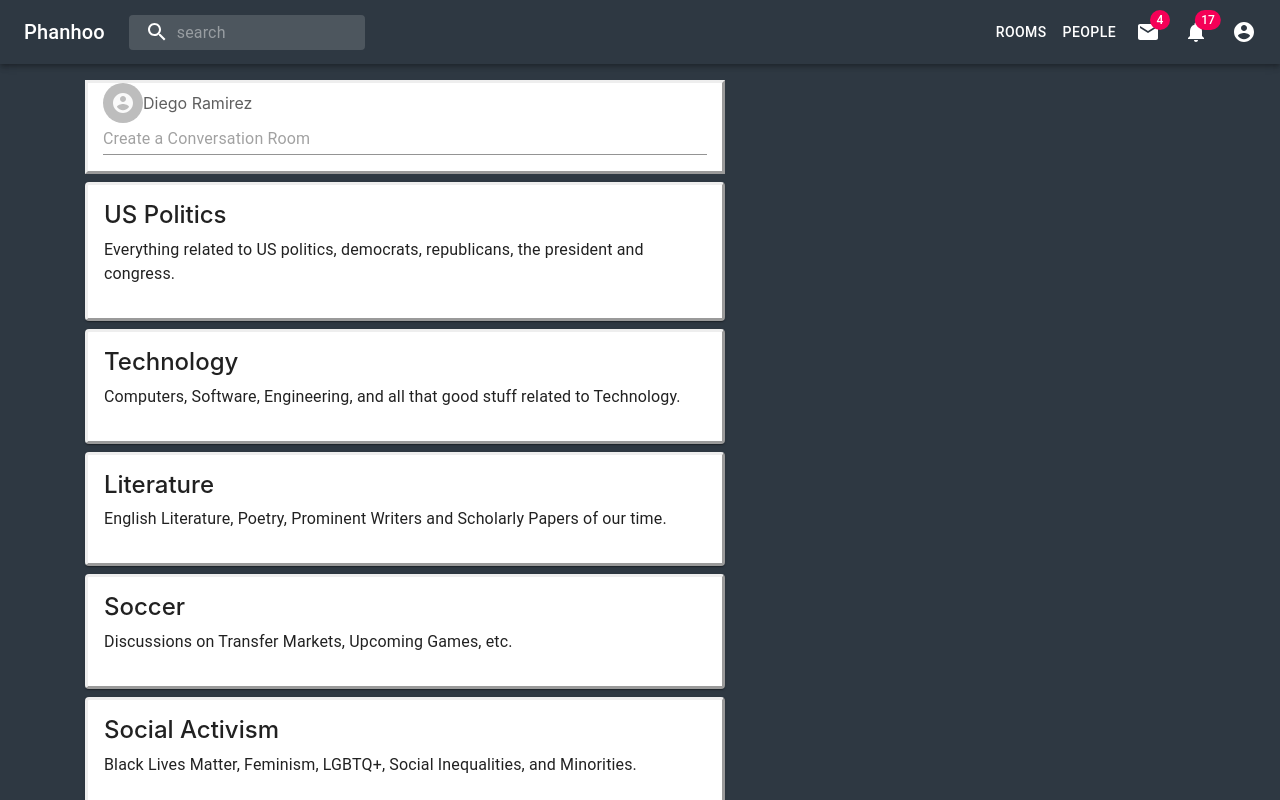
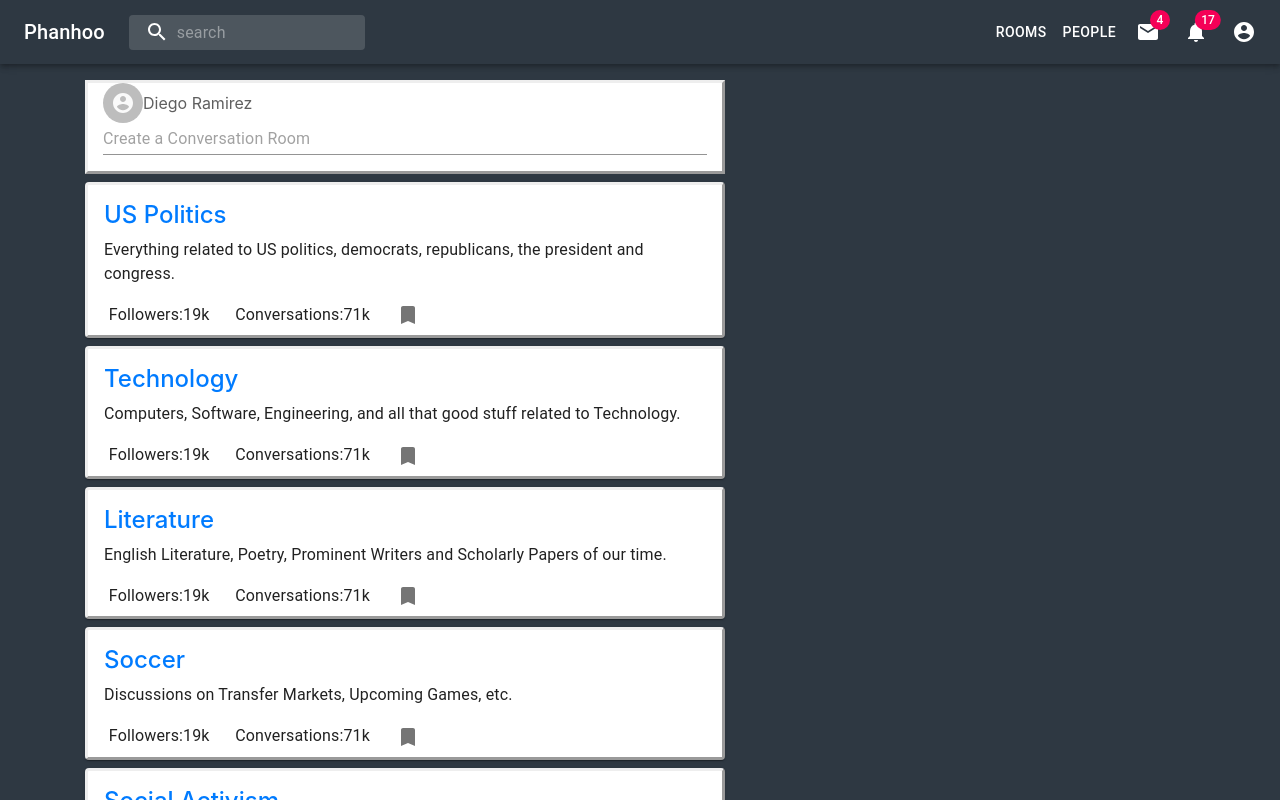
Before and after one commit to diegojramirezs7/phan, a React (Create React App) app in the folder frontend/: page /rooms in a window 1280 px wide. Shown: the top 800 px of the page. Built offline with nearby package versions, Linux system fonts and the light colour scheme.

Commit message:
updated style of roomcard

```diff
--- a/frontend/src/components/RoomCard.js
+++ b/frontend/src/components/RoomCard.js
@@ -3,21 +3,34 @@ import Card from '@material-ui/core/Card';
 import CardContent from '@material-ui/core/CardContent';
 import CardActions from '@material-ui/core/CardActions';
 import Typography from '@material-ui/core/Typography';
-import ArrowDropUpIcon from '@material-ui/icons/ArrowDropUp';
-import AddBoxIcon from '@material-ui/icons/AddBox';
 import IconButton from '@material-ui/core/IconButton';
-
+import BookmarkIcon from '@material-ui/icons/Bookmark';
+import {Link} from 'react-router-dom';
 
 function RoomCard(props) {
 	return (
 		<Card className="roomCard">
 			<CardContent>
-				<h4>{props.room.title}</h4>
+				<Link to="#">
+					<h4>{props.room.title}</h4>
+				</Link>
 				<Typography  variant="body1" component="p">
 				{props.room.description}
 				</Typography>
 			</CardContent>
-			<CardActions>
+			<CardActions className="roomFooter" style={{paddingTop: "0px"}}>
+				<div className="roomFooter">
+
+					<Typography variant="body1" component="strong" style={{padding: "0px 1vw"}}>
+						Followers:19k
+					</Typography>
+					<Typography variant="body1" component="strong" style={{padding: "0px 1vw"}}>
+						Conversations:71k
+					</Typography>
+					<IconButton size="small" title="save" style={{padding: "0px 1vw"}}>
+						<BookmarkIcon />
+					</IconButton>
+				</div>
 			</CardActions>
 		</Card>
 	);
```
